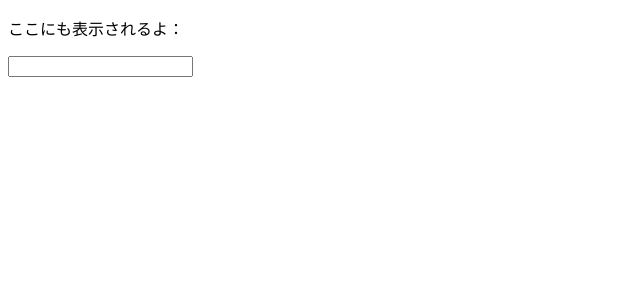
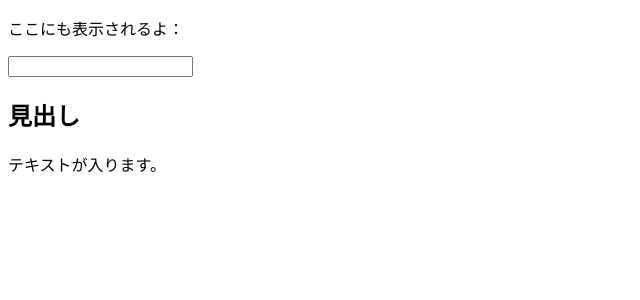
Before and after one commit to MikiyaYamaguchi/nuxt-practice-app, a Nuxt app: page / in a window 1280 px wide. Shown: the top 300 px of the page, without its empty margins (0-640 px from the left). Built offline with nearby package versions, Linux system fonts and the light colour scheme.

Commit message:
v-htmlでHTML文字列をエスケープさせずにレンダリングする手法を学習

```diff
--- a/app/app.vue
+++ b/app/app.vue
@@ -6,10 +6,12 @@ const msg = reactive({
 watch(msg, () => {
   msg.msg2 = msg.msg1;
 });
+const htmlCode = "<h2>見出し</h2><p>テキストが入ります。</p>";
 </script>
 
 <template>
   <p>{{ msg.msg1 }}</p>
   <p>ここにも表示されるよ：{{ msg.msg2 }}</p>
   <input type="text" v-model="msg.msg1" />
+  <section v-html="htmlCode"></section>
 </template>
```
